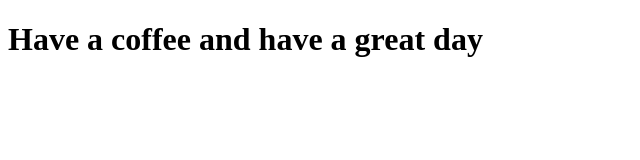
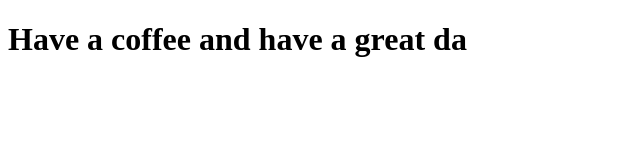
Before and after one commit to Youngdreezzy/git_from_vscode, a plain HTML site: page index.html in a window 1280 px wide. Shown: the full height of the page, 0-640 px from the left. Drawn offline with Linux system fonts and the light colour scheme.

Commit message:
made changes

```diff
--- a/index.html
+++ b/index.html
@@ -6,6 +6,6 @@
     <title>Document</title>
 </head>
 <body>
-    <h1>Have a coffee and have a great day</h1>
+    <h1>Have a coffee and have a great da</h1>
 </body>
 </html>
```
